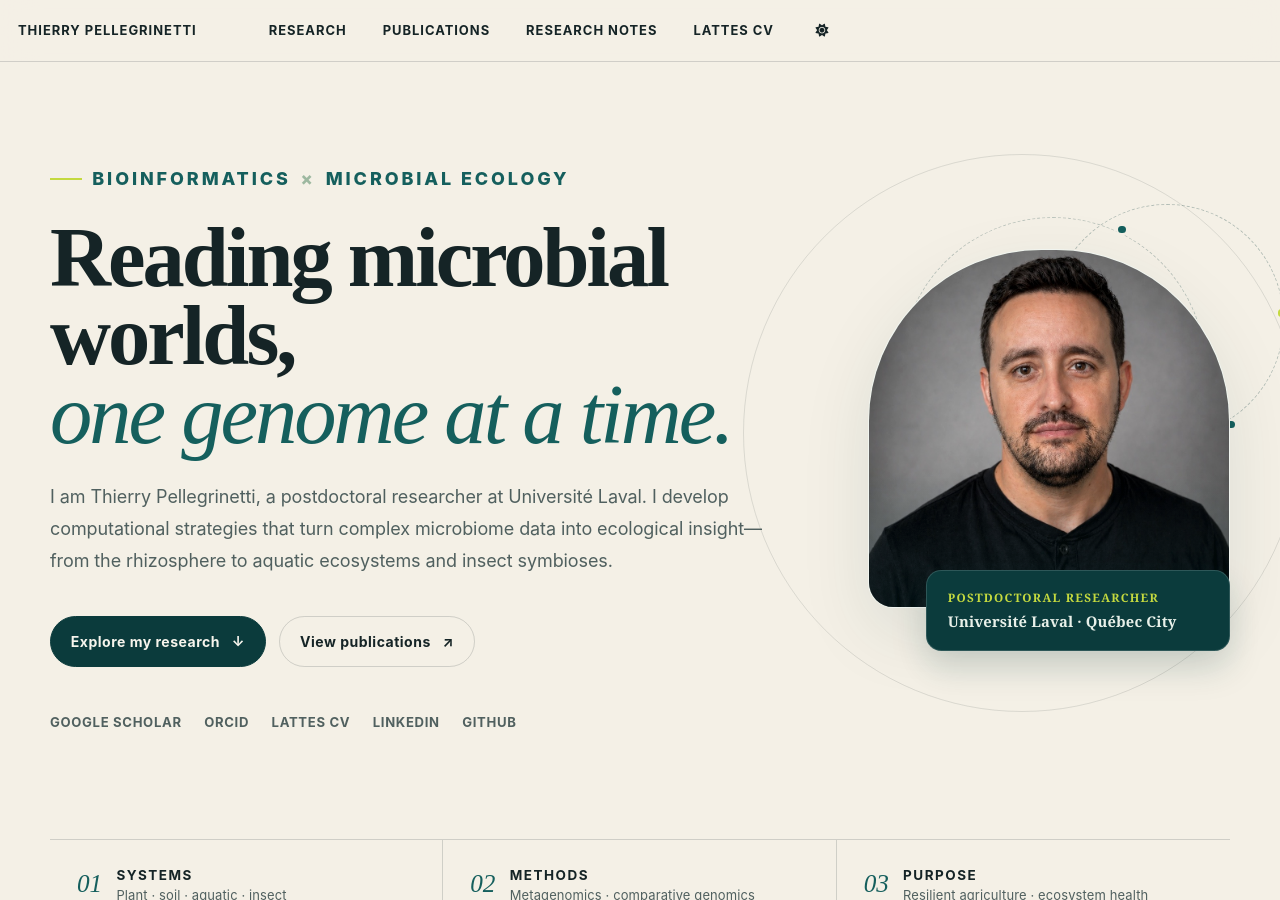
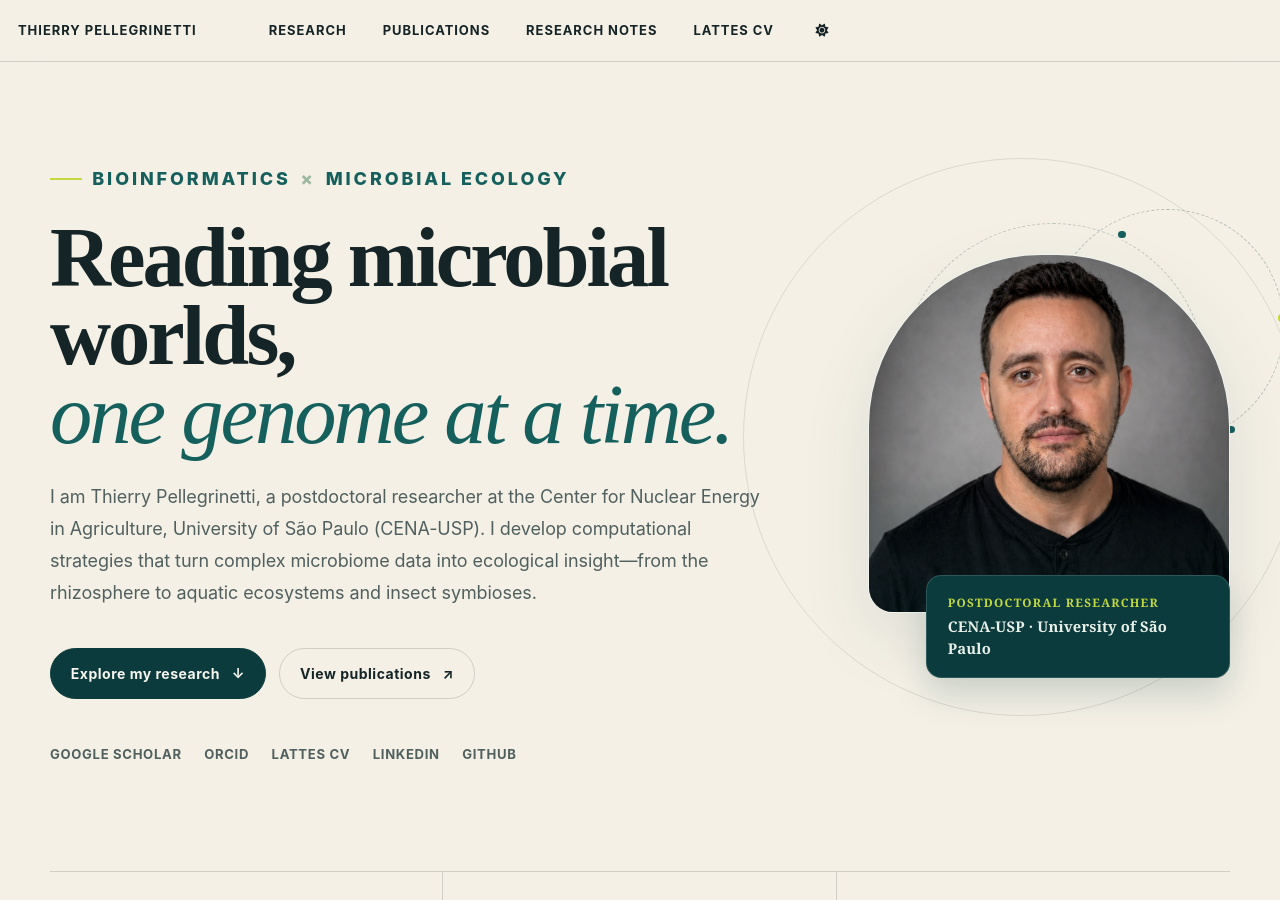
Before and after one commit to tpellegrinetti/tpellegrinetti.github.io, a Jekyll site: the page built from _pages/about.md, in a window 1280 px wide and 900 px high. Built offline with Jekyll 4.4.1, drawn with Linux system fonts in a browser that asks for light colours; some of the changed text lies outside the part shown.

Commit message:
Update affiliation to CENA-USP (#3)
Present the current postdoctoral affiliation at the Center for Nuclear Energy in Agriculture, University of São Paulo, throughout visible profile content and metadata.

```diff
--- a/_config.yml
+++ b/_config.yml
@@ -26,8 +26,8 @@ author:
   name             : "Thierry Pellegrinetti"
   pronouns         : # example: "He/Him"
   bio              : "Bioinformatician and microbial ecologist turning complex community data into ecological insight."
-  location         : "Quebec City, QC, Canada"
-  employer         : "Université Laval"
+  location         : "Piracicaba, SP, Brazil"
+  employer         : "CENA-USP · University of São Paulo"
   uri              : # URL
   email            : "tpellegrinetti@usp.br"
 
--- a/_pages/about.md
+++ b/_pages/about.md
@@ -2,7 +2,7 @@
 permalink: /
 layout: splash
 title: "Bioinformatics & Microbial Ecology"
-description: "Postdoctoral researcher at Université Laval using bioinformatics, ecogenomics, and multi-omics to understand microbiomes across plant, soil, aquatic, and insect systems."
+description: "Postdoctoral researcher at CENA-USP using bioinformatics, ecogenomics, and multi-omics to understand microbiomes across plant, soil, aquatic, and insect systems."
 author_profile: false
 redirect_from:
   - /about/
@@ -14,7 +14,7 @@ redirect_from:
     <div class="profile-hero__copy">
       <p class="eyebrow">Bioinformatics <span>×</span> Microbial ecology</p>
       <h1 id="hero-title">Reading microbial worlds,<br><em>one genome at a time.</em></h1>
-      <p class="profile-hero__lead">I am Thierry Pellegrinetti, a postdoctoral researcher at Université Laval. I develop computational strategies that turn complex microbiome data into ecological insight—from the rhizosphere to aquatic ecosystems and insect symbioses.</p>
+      <p class="profile-hero__lead">I am Thierry Pellegrinetti, a postdoctoral researcher at the Center for Nuclear Energy in Agriculture, University of São Paulo (CENA-USP). I develop computational strategies that turn complex microbiome data into ecological insight—from the rhizosphere to aquatic ecosystems and insect symbioses.</p>
       <div class="profile-hero__actions">
         <a class="profile-button profile-button--primary" href="#research">Explore my research <span aria-hidden="true">↓</span></a>
         <a class="profile-button" href="/publications/">View publications <span aria-hidden="true">↗</span></a>
@@ -37,7 +37,7 @@ redirect_from:
       </div>
       <figcaption>
         <span>Postdoctoral researcher</span>
-        <strong>Université Laval · Québec City</strong>
+        <strong>CENA-USP · University of São Paulo</strong>
       </figcaption>
     </figure>
   </section>
@@ -142,7 +142,7 @@ redirect_from:
       <h2>Ecological questions.<br>Computational answers.</h2>
     </div>
     <div class="profile-about__copy">
-      <p>My research sits at the intersection of microbial ecology, bioinformatics, and environmental science. I work across biological scales—from genes and genomes to communities and ecosystems—and across international collaborations linking Brazil and Canada.</p>
+      <p>My research sits at the intersection of microbial ecology, bioinformatics, and environmental science. Based at CENA-USP in Piracicaba, I work across biological scales—from genes and genomes to communities and ecosystems—and through international scientific collaborations.</p>
       <p>I am especially interested in analyses that remain biologically honest: methods that expose uncertainty, software that others can reuse, and visualisations that make complex systems easier to reason about.</p>
       <div class="profile-about__links">
         <a class="profile-button profile-button--primary" href="mailto:tpellegrinetti@usp.br">Start a conversation</a>
```
